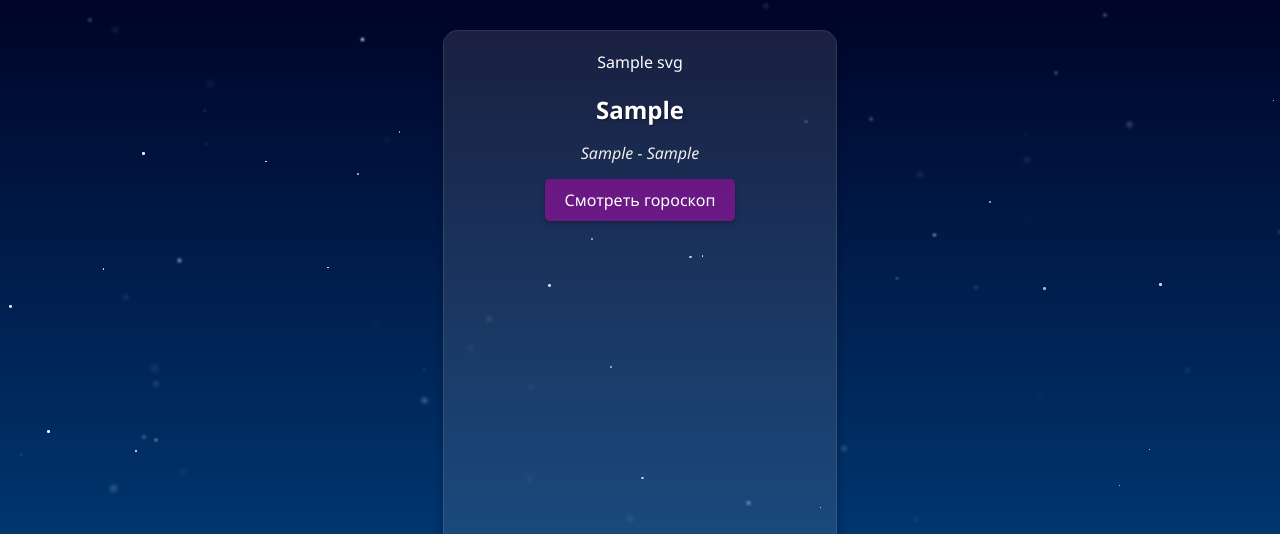
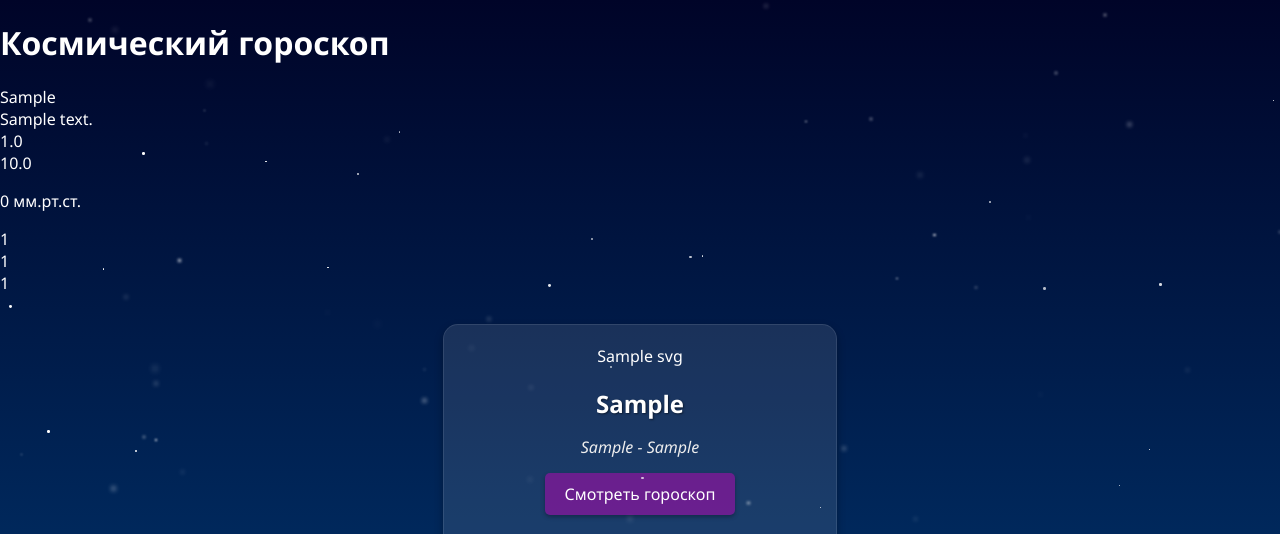
Before and after one commit to MAXOMON/cosmic_horoscope, a Django app: template zodiac_app/templates/index.html in a window 1280 px wide. Shown: the top 534 px of the page. Run offline with Django 5.2, Linux system fonts and the light colour scheme; tables that the repository leaves empty hold one stand-in row (values such as "Sample post"); the template is opened without the code that fills it: values that come from a table or form of the project are taken from there, most other values are stand-ins (such as "Sample title", 1, 10 or a date in 2020).

Commit message:
changed_weather_widget_to_metrical_units

```diff
--- a/zodiac/settings.py
+++ b/zodiac/settings.py
@@ -23,7 +23,7 @@ BASE_DIR = Path(__file__).resolve().parent.parent
 SECRET_KEY = 'django-insecure-9ihe+axig(ya1l9r((c2mxftm2f93*sx+q=^kx9upd_++*d-r%'
 
 # SECURITY WARNING: don't run with debug turned on in production!
-DEBUG = False
+DEBUG = True
 
 ALLOWED_HOSTS = ['*']
 
--- a/zodiac_app/models.py
+++ b/zodiac_app/models.py
@@ -36,7 +36,9 @@ def bulk_create_zodiac_signs():
 
 class Weather(models.Model):
     main = models.CharField(max_length=20)
+    description = models.CharField(max_length=50, null=True, blank=True, default=None)
     temperature = models.FloatField(null=False)
+    feels_like = models.FloatField(null=True, blank=True, default=None)
     pressure = models.IntegerField()
     humidity = models.IntegerField()
     wind_speed = models.IntegerField()
@@ -50,7 +52,9 @@ class Weather(models.Model):
 def append_weather(weather_json):
     Weather.objects.create(
             main=weather_json['weather'][0]['main'],
+            description=weather_json['weather'][0]['description'],
             temperature=weather_json['main']['temp'],
+            feels_like=weather_json['main']['feels_like'],
             pressure=weather_json['main']['pressure'],
             humidity=weather_json['main']['humidity'],
             wind_speed=weather_json['wind']['speed'],
--- a/zodiac_app/templates/index.html
+++ b/zodiac_app/templates/index.html
@@ -4,6 +4,7 @@
 <!--[if IE 8]>         <html class="no-js lt-ie9"> <![endif]-->
 <!--[if gt IE 8]>      <html class="no-js"> <!--<![endif]-->
 {% load static %}
+{% load weather_filters %}
 <html lang='ru'>
     <head>
         <meta charset="utf-8">
@@ -17,6 +18,19 @@
         <!--[if lt IE 7]>
             <p class="browsehappy">You are using an <strong>outdated</strong> browser. Please <a href="#">upgrade your browser</a> to improve your experience.</p>
         <![endif]-->
+        <div class='header'>
+            <h1>Космический гороскоп</h1>
+            <div class='weather-widget'>
+                <div class='weather-main'>{{ weather_data.main }}</div>
+                <div class='weather-description'>{{ weather_data.description }}</div>
+                <div class='weather-temperature'>{{ weather_data.temperature }}</div>
+                <div class='weather-feels-like'>{{ weather_data.feels_like }}</div>
+                <div class='weather-pressure'><p>{{ weather_data.pressure|convert_to_mm_of_mercury }} мм.рт.ст.</p></div>
+                <div class='weather-humidity'>{{ weather_data.humidity }}</div>
+                <div class='weather-wind-speed'>{{ weather_data.wind_speed }}</div>
+                <div class='weather-wind-degrees'>{{ weather_data.wind_degrees }}</div>
+            </div>
+        </div>
         <div class='container'>
             {% for info in main_data %}
             <div class="horoscope-card">
--- /dev/null
+++ b/zodiac_app/templatetags/weather_filters.py
@@ -0,0 +1,13 @@
+from django import template
+
+
+register = template.Library()
+
+
+@register.filter
+def convert_to_mm_of_mercury(pressure):
+    try:
+        result = pressure * 0.750062
+        return int(result)
+    except (ValueError, TypeError):
+        return pressure
```
Also changed, not shown: zodiac_app/static/style/main.css (+17 -0 lines), zodiac_app/weather_app.py (+11 -1 lines), zodiac_app/migrations/0005_weather_description_weather_feels_like_and_more.py (added), zodiac_app/templatetags/__init__.py (added), 1 other file.
